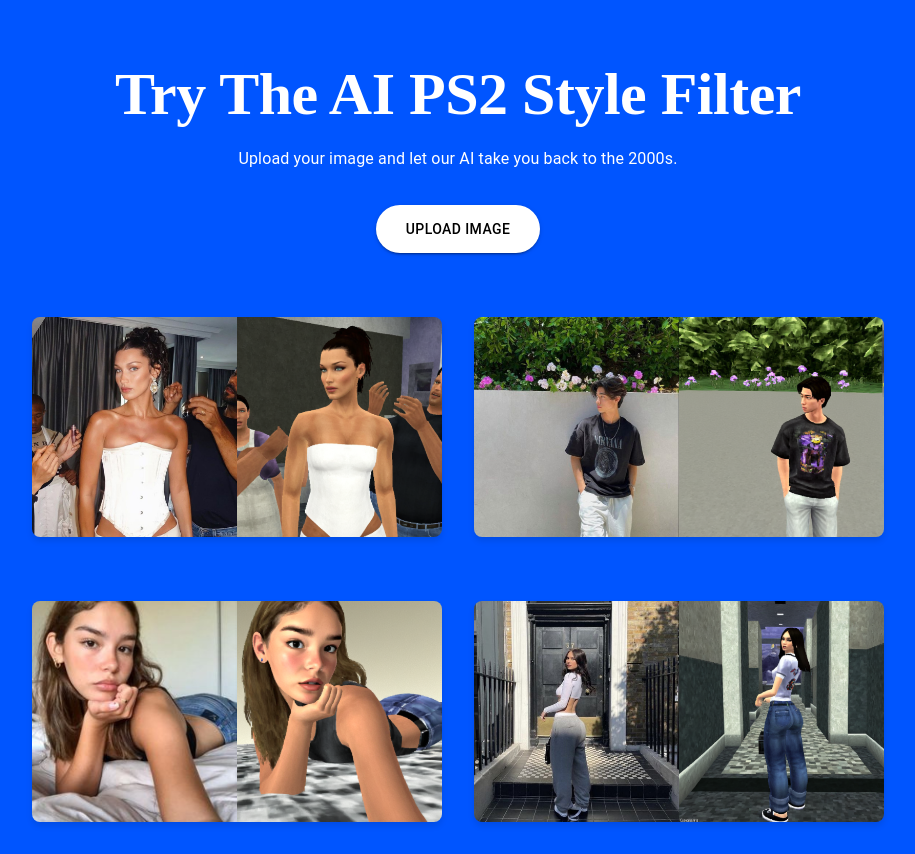
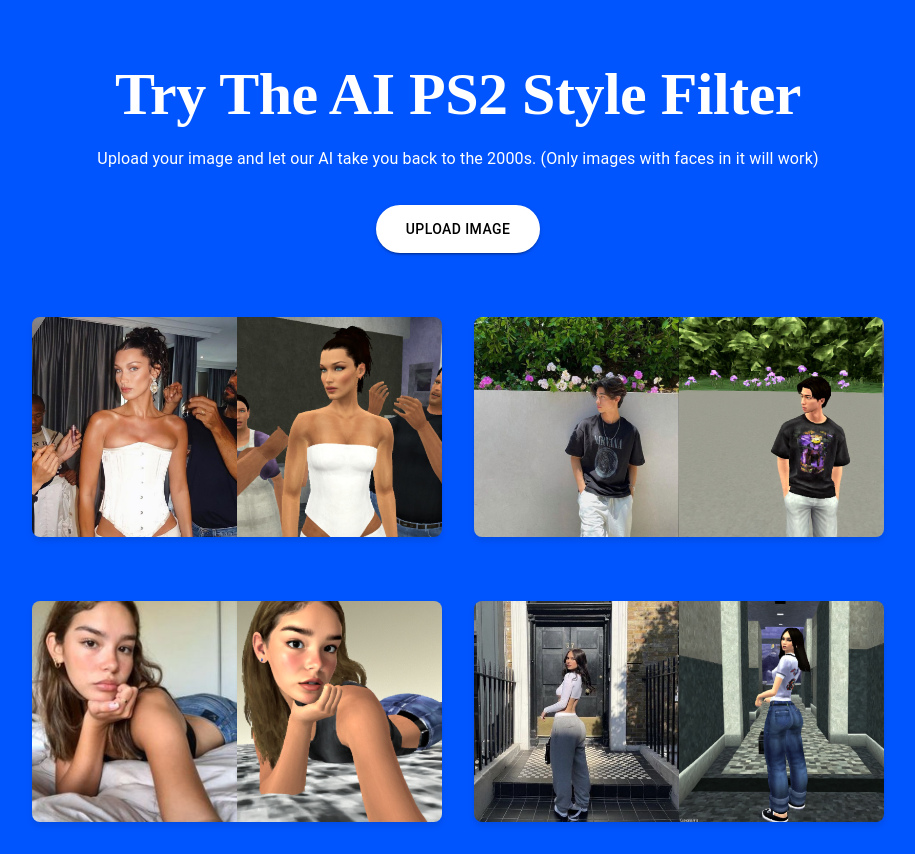
Before and after one commit to techsteramman/ps2filter, a React (Vite) app: page / in a window 1280 px wide. Shown: the whole page, without its empty margins (182-1097 px from the left). Built offline with nearby package versions, Linux system fonts and the light colour scheme; a web font is replaced by a local one.

Commit message:
updated no face error handling

```diff
--- a/src/App.jsx
+++ b/src/App.jsx
@@ -140,6 +140,12 @@ const ColorAnalysis = () => {
       const imageUrl = response.data.body;
       console.log("Received image URL from API:", imageUrl);
 
+      if (response.data.body.statusCode == 500) {
+        setApiError("No face detected");
+        setIsLoading(false);
+        return;
+      }
+
       if (imageUrl) {
         mixpanel.track("Picture Generated", { imageUrl: imageUrl });
       }
@@ -152,7 +158,6 @@ const ColorAnalysis = () => {
       scrollToResult();
     } catch (error) {
       console.error("Error:", error);
-      setApiError(error.message);
     }
     setIsLoading(false);
   };
@@ -219,7 +224,8 @@ const ColorAnalysis = () => {
               Try The AI PS2 Style Filter
             </Typography>
             <Typography variant="subtitle1" align="center" color="white">
-              Upload your image and let our AI take you back to the 2000s.
+              Upload your image and let our AI take you back to the 2000s. (Only
+              images with faces in it will work)
             </Typography>
           </Box>
           <Box my={4} textAlign="center">
@@ -271,6 +277,11 @@ const ColorAnalysis = () => {
                 </Box>
               </Grid>
             </Grid>
+          )}
+          {apiError && (
+            <Typography variant="body1" align="center" color="white">
+              {apiError}
+            </Typography>
           )}
           {!selectedImage && (
             <Grid container spacing={4}>
```
